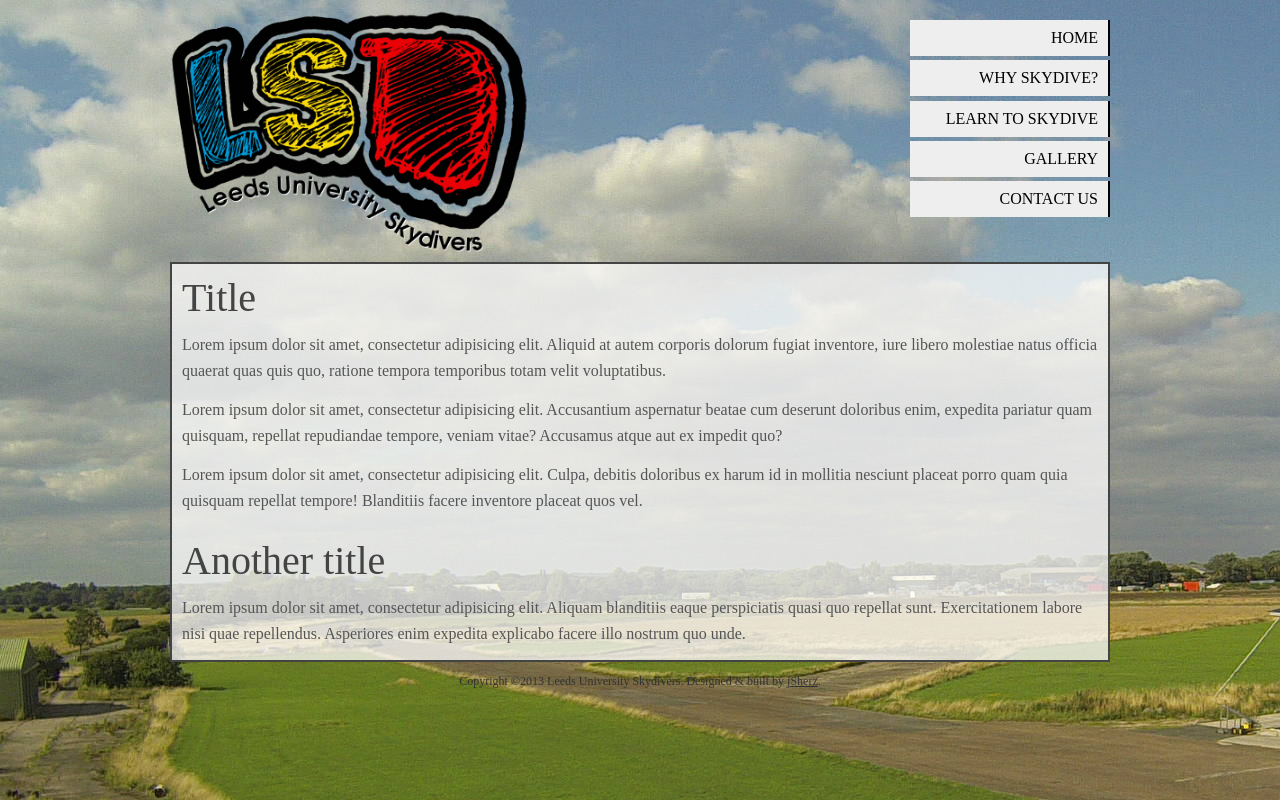
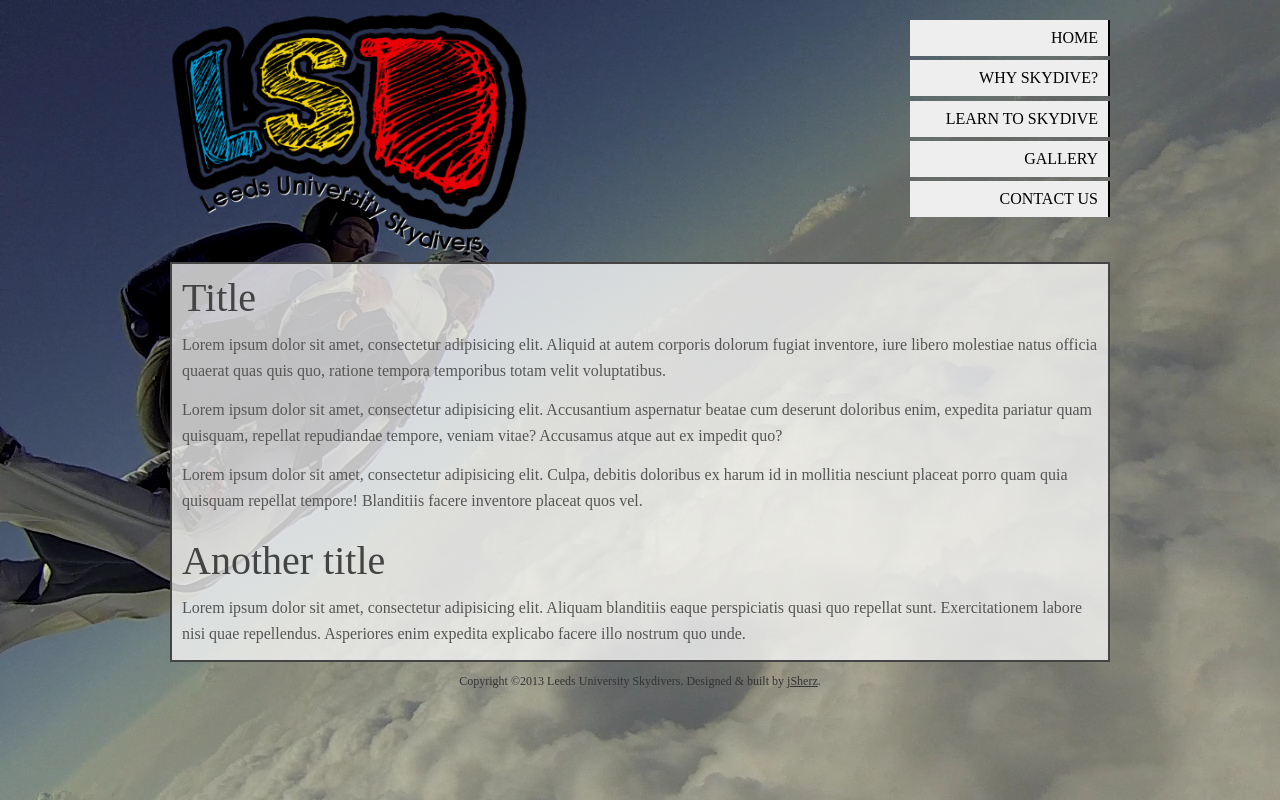
Before and after one commit to jSherz/luskydive, a Django app: page / in a window 1280 px wide. Run offline with Django 3.2, Linux system fonts and the light colour scheme; some libraries are stand-ins or nearby versions; some web fonts are replaced.

Commit message:
Added some better photos.

```diff
--- a/sass/_custom.scss
+++ b/sass/_custom.scss
@@ -12,7 +12,7 @@ $lsd-red: #ea0005;
   Styling
 */
 body {
-  background: #f2f2f2;
+  background: #fff;
 }
 
 h1 {
@@ -28,8 +28,8 @@ h3 {
 }
 
 @include respond("min-width: 600px") {
-  body {
-    background: pink;
+  #background {
+    background: url('../images/backgrounds/wingsuitrodeo.jpg');
   }
 }
 
@@ -197,12 +197,10 @@ $menu-width: 200px;
   height: 100%;
   position: absolute;
   z-index: -10;
+
+  background-size: cover;
 }
 
 .activebg {
-//  z-index: -9;
+  //  z-index: -9;
 }
-
-#background {
-  background: url('../images/bg.jpg');
-}
--- a/static/javascripts/main.js
+++ b/static/javascripts/main.js
@@ -41,9 +41,12 @@ $(function () {
     //bg_swap.css('z-index', '-11');
 
     var images = [
-        '/static/images/bg.jpg',
-        '/static/images/testbg.jpg',
-        '/static/images/testbg2.jpg',
+        '/static/images/backgrounds/wingsuitrodeo.jpg',
+        '/static/images/backgrounds/tonguesout.jpg',
+        '/static/images/backgrounds/tube.jpg',
+        '/static/images/backgrounds/woahhhh.jpg',
+        '/static/images/backgrounds/canopy.jpg',
+        '/static/images/backgrounds/wingsuitback.jpg',
     ];
 
     var current_image = 0;
@@ -83,5 +86,5 @@ $(function () {
         loader.src = images[current_image];
     }
 
-    setInterval(swap_backgrounds, 14000);
+    setInterval(swap_backgrounds, 7000);
 });
--- a/static/stylesheets/screen.css
+++ b/static/stylesheets/screen.css
@@ -1847,7 +1847,7 @@ body .video.twitch, body .video.youtube.show_controls { padding-top: 30px; }
 */
 /* Styling
 */
-body { background: #f2f2f2; }
+body { background: #fff; }
 
 h1 { font-size: 3em; }
 
@@ -1855,7 +1855,7 @@ h2 { font-size: 2.5em; }
 
 h3 { font-size: 2em; }
 
-@media only screen and (min-width: 600px) { body { background: pink; } }
+@media only screen and (min-width: 600px) { #background { background: url("../images/backgrounds/wingsuitrodeo.jpg"); } }
 #wrapper { height: 100%; margin: 0 auto; }
 
 #header, #content, #footer { width: 100%; max-width: 940px; min-width: 320px; margin: 0 auto; }
@@ -1899,6 +1899,4 @@ h3 { font-size: 2em; }
 
 /* Background
 */
-.background { width: 100%; height: 100%; position: absolute; z-index: -10; }
-
-#background { background: url("../images/bg.jpg"); }
+.background { width: 100%; height: 100%; position: absolute; z-index: -10; background-size: cover; }
```
Also changed, not shown: static/images/backgrounds/canopy.jpg (added), static/images/backgrounds/tonguesout.jpg (added), static/images/backgrounds/tube.jpg (added), static/images/backgrounds/wingsuitback.jpg (added), static/images/backgrounds/wingsuitrodeo.jpg (added), static/images/backgrounds/woahhhh.jpg (added), static/images/bg.jpg (deleted), static/images/testbg.jpg (deleted), static/images/testbg2.jpg (deleted).
